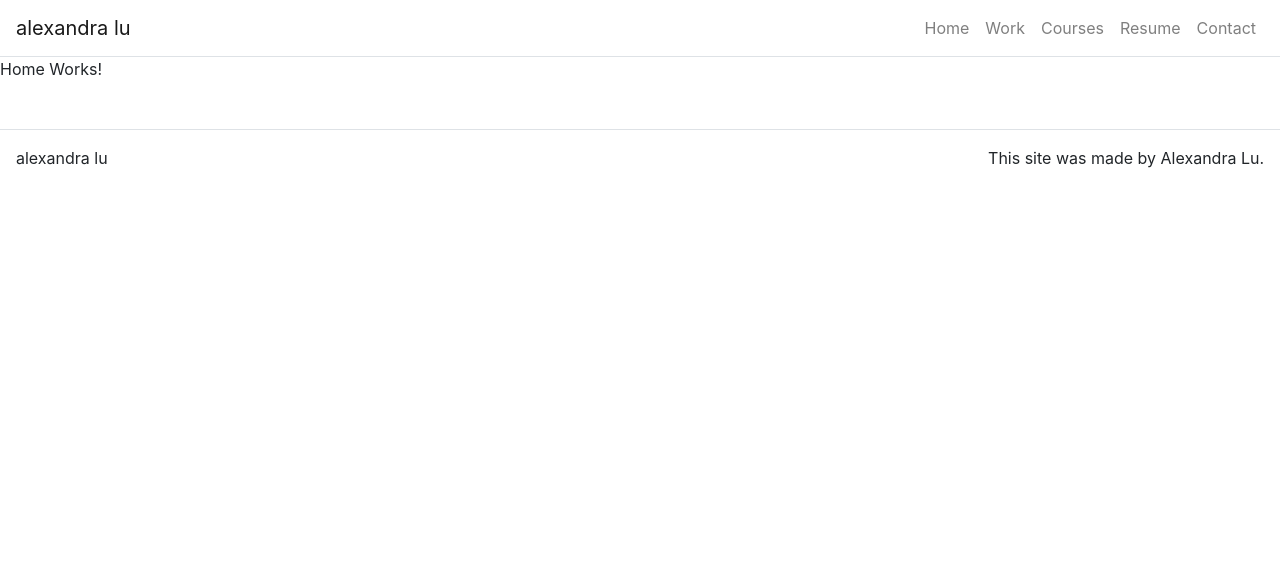
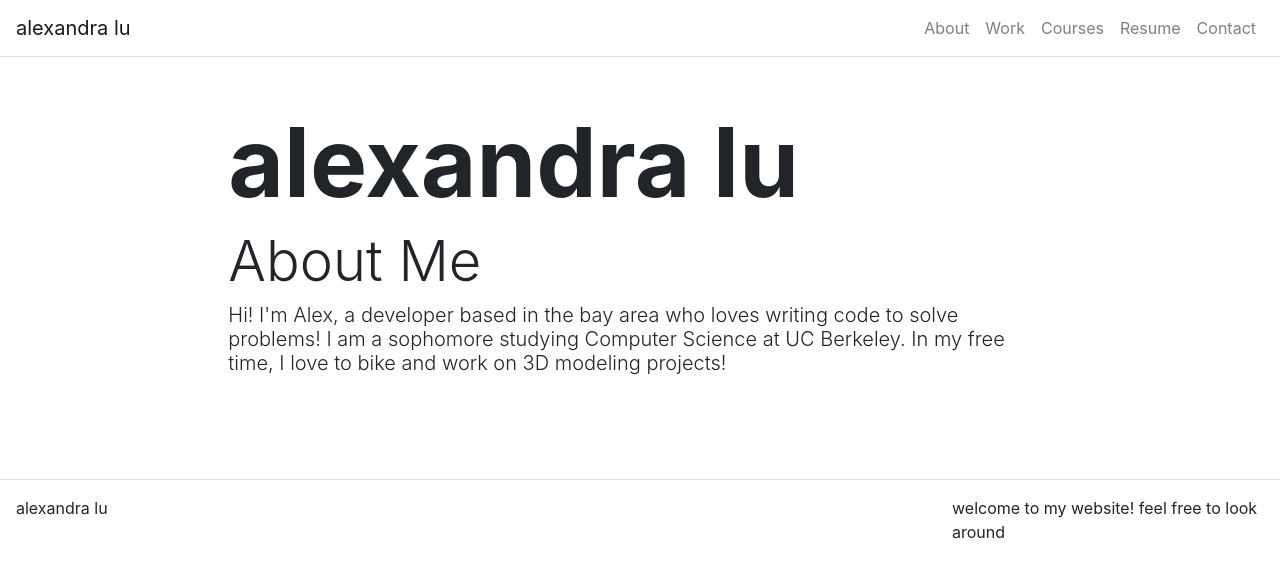
Before and after one commit to aalexlu/personal-site, a React (Create React App) app: page / in a window 1280 px wide. Shown: the top 578 px of the page. Built offline with nearby package versions, Linux system fonts and the light colour scheme.

Commit message:
Wrote hero component and implemented in HomePage and WorkPage

```diff
--- a/src/App.js
+++ b/src/App.js
@@ -18,7 +18,7 @@ class App extends Component {
     this.state = {
       title: "alexandra lu",
       headerLinks: [
-        { title: "Home", path: "/" }, //About
+        { title: "About", path: "/" }, //About
         { title: "Work", path: "/work" },
         { title: "Courses", path: "/courses" },
         { title: "Resume", path: "/resume" },
@@ -26,11 +26,14 @@ class App extends Component {
       ],
       home: {
         title: "alexandra lu",
-        subTitle: "hmm",
-        text: "welcome to my website! feel free to look around",
+        subTitle: "About Me",
+        text:
+          "Hi! I'm Alex, a developer based in the bay area who loves writing code to solve problems! I am a sophomore studying Computer Science at UC Berkeley. In my free time, I love to bike and work on 3D modeling projects!",
       },
       work: {
         title: "projects",
+        subTitle: "work that makes a difference",
+        text: "check out my projects",
       },
       courses: {
         title: "coursework",
@@ -50,12 +53,11 @@ class App extends Component {
         <Container className="p-0" fluid={true}>
           <Navbar className="border-bottom" bg="transparent" expand="lg">
             <Navbar.Brand>alexandra lu</Navbar.Brand>
-
             <Navbar.Toggle className="border-0" aria-controls="navbar-toggle" />
             <Navbar.Collapse id="navbar-toggle">
               <Nav className="ml-auto">
                 <Link className="nav-link" to="/">
-                  Home
+                  About
                 </Link>
                 <Link className="nav-link" to="/work">
                   Work
@@ -76,26 +78,34 @@ class App extends Component {
           <Route
             path="/"
             exact
-            render={() => <HomePage title={this.state.home.title} />}
+            render={() => (
+              <HomePage
+                title={this.state.home.title}
+                subTitle={this.state.home.subTitle}
+                text={this.state.home.text}
+              />
+            )}
           />
           <Route
             path="/work"
-            exact
-            render={() => <WorkPage title={this.state.work.title} />}
+            render={() => (
+              <WorkPage
+                title={this.state.work.title}
+                subTitle={this.state.work.subTitle}
+                text={this.state.work.text}
+              />
+            )}
           />
           <Route
             path="/courses"
-            exact
             render={() => <CoursesPage title={this.state.courses.title} />}
           />
           <Route
             path="/resume"
-            exact
             render={() => <ResumePage title={this.state.resume.title} />}
           />
           <Route
             path="/contact"
-            exact
             render={() => <ContactPage title={this.state.contact.title} />}
           />
 
--- a/src/components/Footer.js
+++ b/src/components/Footer.js
@@ -12,7 +12,7 @@ function Footer() {
             alexandra lu
           </Col>
           <Col className="p-0 d-flex justify-content-end" md={3}>
-            This site was made by Alexandra Lu.
+            welcome to my website! feel free to look around
           </Col>
         </Row>
       </Container>
--- /dev/null
+++ b/src/components/Hero.js
@@ -0,0 +1,29 @@
+import React from "react";
+import Jumbotron from "react-bootstrap/Jumbotron";
+import Container from "react-bootstrap/Container";
+import Row from "react-bootstrap/Row";
+import Col from "react-bootstrap/Col";
+
+function Hero(props) {
+  return (
+    <Jumbotron className="bg-transparent jumbotron-fluid p-0">
+      <Container fluid={true}>
+        <Row className="justify-content-center py-5">
+          <Col md={8} sm={12}>
+            {props.title && (
+              <h1 className="display-1 font-weight-bolder">{props.title}</h1>
+            )}
+            {props.subTitle && (
+              <h3 className="display-4 font-weight-light">{props.subTitle}</h3>
+            )}
+            {props.text && (
+              <h3 className="lead font-weight-light">{props.text}</h3>
+            )}
+          </Col>
+        </Row>
+      </Container>
+    </Jumbotron>
+  );
+}
+
+export default Hero;
--- a/src/pages/HomePage.js
+++ b/src/pages/HomePage.js
@@ -1,7 +1,13 @@
 import React from "react";
 
+import Hero from "../components/Hero";
+
 function HomePage(props) {
-  return <p>Home Works!</p>;
+  return (
+    <div>
+      <Hero title={props.title} subTitle={props.subTitle} text={props.text} />
+    </div>
+  );
 }
 
 export default HomePage;
--- a/src/pages/WorkPage.js
+++ b/src/pages/WorkPage.js
@@ -1,7 +1,11 @@
 import React from "react";
 
+import Hero from "../components/Hero";
+
 function WorkPage(props) {
-  return <p>Work Works!</p>;
+  return (
+    <Hero title={props.title} subTitle={props.subTitle} text={props.text} />
+  );
 }
 
 export default WorkPage;
```
Also changed, not shown: 1 other file (tests, documents, lock files or other folders).
